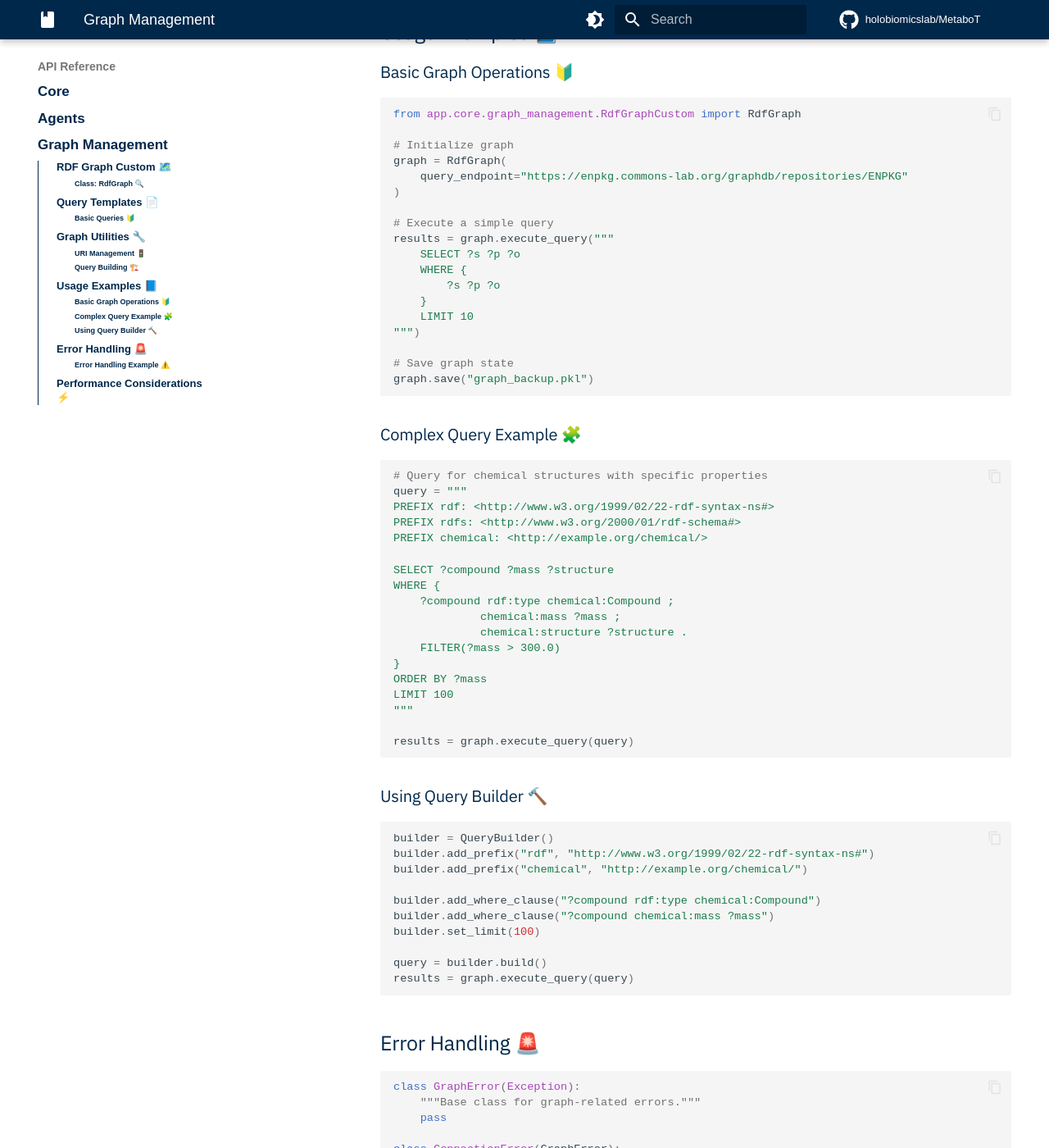
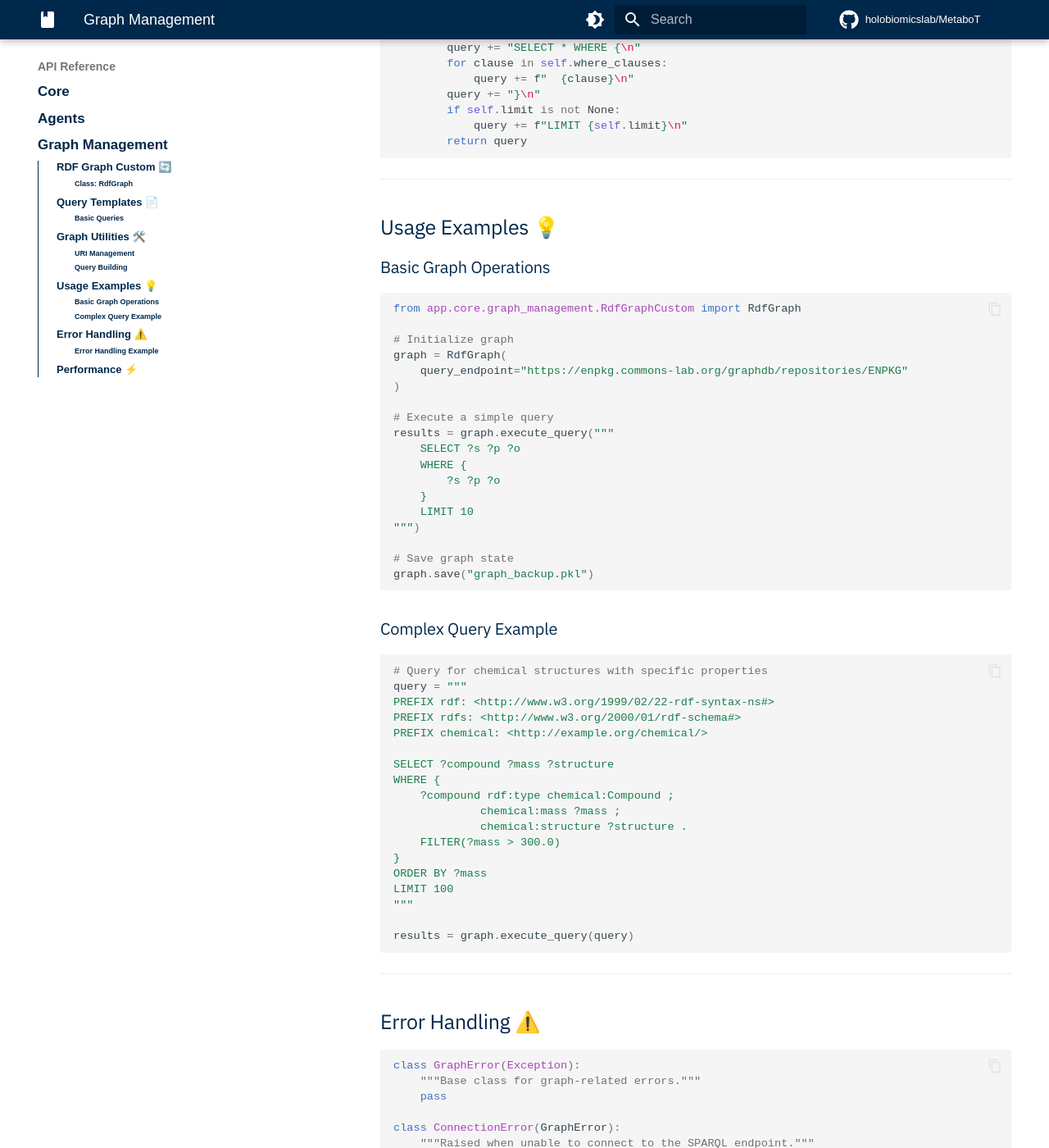
Before and after one commit to HolobiomicsLab/MetaboT, an MkDocs documentation site: the page built from docs/api-reference/graph-management.md, in a window 1280 px wide and 1400 px high, scrolled down 4056 px. Shown: the whole window at 82% size. Built offline with MkDocs 1.6.1 and Material for MkDocs 9.7.7, drawn with Linux system fonts in a browser that asks for light colours; some web fonts are replaced; comment, search, counter and statistics services are not loaded; some of the changed text lies outside the part shown.

Commit message:
Docs : api-reference

````diff
--- a/docs/api-reference/graph-management.md
+++ b/docs/api-reference/graph-management.md
@@ -82,7 +89,7 @@ def load(self, path: str) -> None:
 
 The system includes predefined SPARQL query templates for common operations.
 
-### Basic Queries 🔰
+### Basic Queries
 
 ```sparql
 # Class Information Query
@@ -111,9 +118,10 @@ GROUP BY ?property ?type
 LIMIT 300
 ```
 
-## Graph Utilities 🔧
+---
+## Graph Utilities 🛠️
 
-### URI Management 🚦
+### URI Management
 
 ```python
 class URIManager:
@@ -134,7 +142,7 @@ class URIManager:
         """
 ```
 
-### Query Building 🏗️
+### Query Building
 
 ```python
 class QueryBuilder:
@@ -195,9 +203,10 @@ class QueryBuilder:
         return query
 ```
 
-## Usage Examples 📘
+---
+## Usage Examples 💡
 
-### Basic Graph Operations 🔰
+### Basic Graph Operations
 
 ```python
 from app.core.graph_management.RdfGraphCustom import RdfGraph
@@ -220,7 +229,7 @@ results = graph.execute_query("""
 graph.save("graph_backup.pkl")
 ```
 
-### Complex Query Example 🧩
+### Complex Query Example
 
 ```python
 # Query for chemical structures with specific properties
@@ -243,22 +252,8 @@ LIMIT 100
 results = graph.execute_query(query)
 ```
 
-### Using Query Builder 🔨
-
-```python
-builder = QueryBuilder()
-builder.add_prefix("rdf", "http://www.w3.org/1999/02/22-rdf-syntax-ns#")
-builder.add_prefix("chemical", "http://example.org/chemical/")
-
-builder.add_where_clause("?compound rdf:type chemical:Compound")
-builder.add_where_clause("?compound chemical:mass ?mass")
-builder.set_limit(100)
-
-query = builder.build()
-results = graph.execute_query(query)
-```
-
-## Error Handling 🚨
+---
+## Error Handling ⚠️
 
 ```python
 class GraphError(Exception):
@@ -274,7 +269,7 @@ class QueryError(GraphError):
     pass
 ```
 
-### Error Handling Example ⚠️
+### Error Handling Example
 
 ```python
 try:
@@ -287,21 +282,25 @@ except ConnectionError as e:
     # Handle connection error
 ```
 
-## Performance Considerations ⚡️
+---
+## Performance ⚡
 
 1. **Query Optimization**
-   - Use appropriate LIMIT clauses
-   - Include specific graph patterns
-   - Consider query complexity
+
+    - Use appropriate LIMIT clauses
+    - Include specific graph patterns
+    - Consider query complexity
 
 2. **Connection Management**
-   - Maintain persistent connections
-   - Handle timeouts appropriately
-   - Implement connection pooling for high-load scenarios
+
+    - Maintain persistent connections
+    - Handle timeouts appropriately
+    - Implement connection pooling for high-load scenarios
 
 3. **Data Volume**
-   - Consider pagination for large result sets
-   - Use streaming for large data transfers
-   - Implement caching where appropriate
+
+    - Consider pagination for large result sets
+    - Use streaming for large data transfers
+    - Implement caching where appropriate
 
 For more detailed information about specific graph operations or advanced usage, refer to the respective module documentation.
````
Also changed, not shown: other parts of docs/api-reference/graph-management.md (+11 -4 lines), docs/api-reference/core.md (+20 -12 lines).
